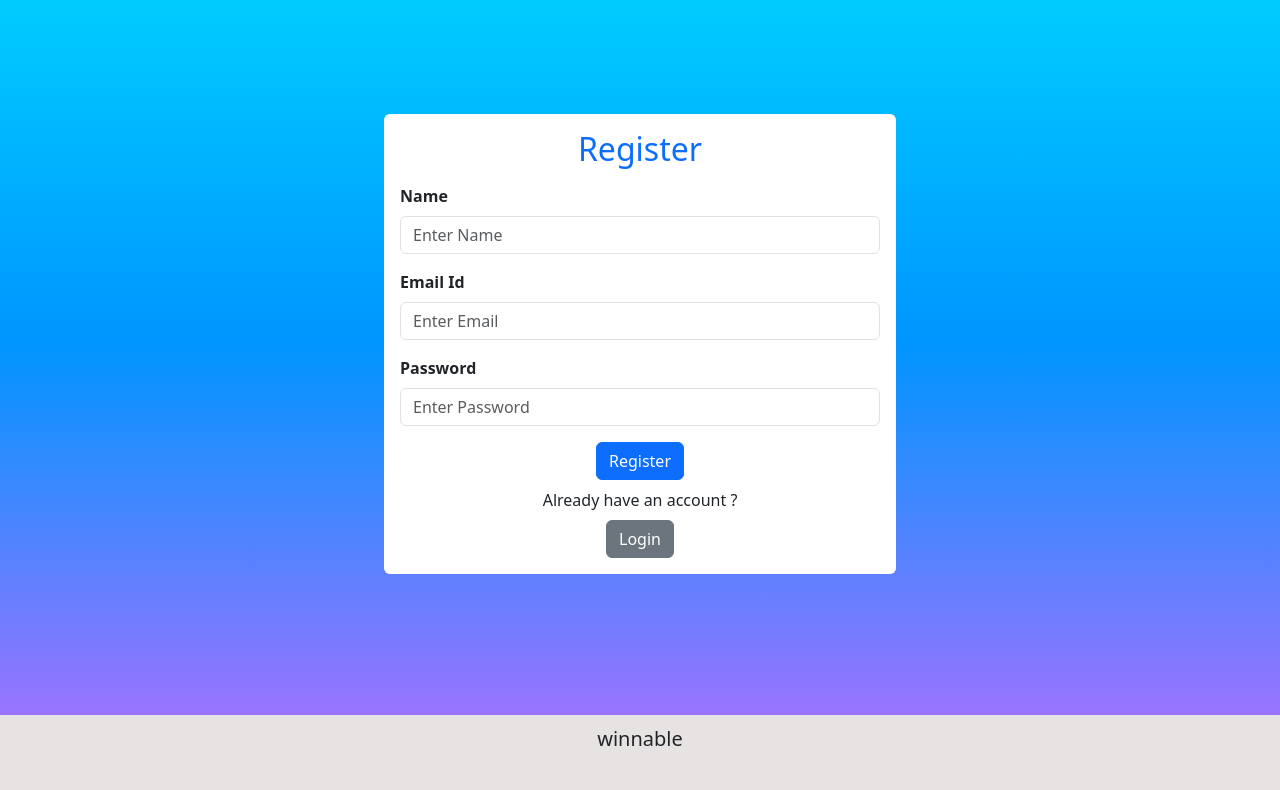
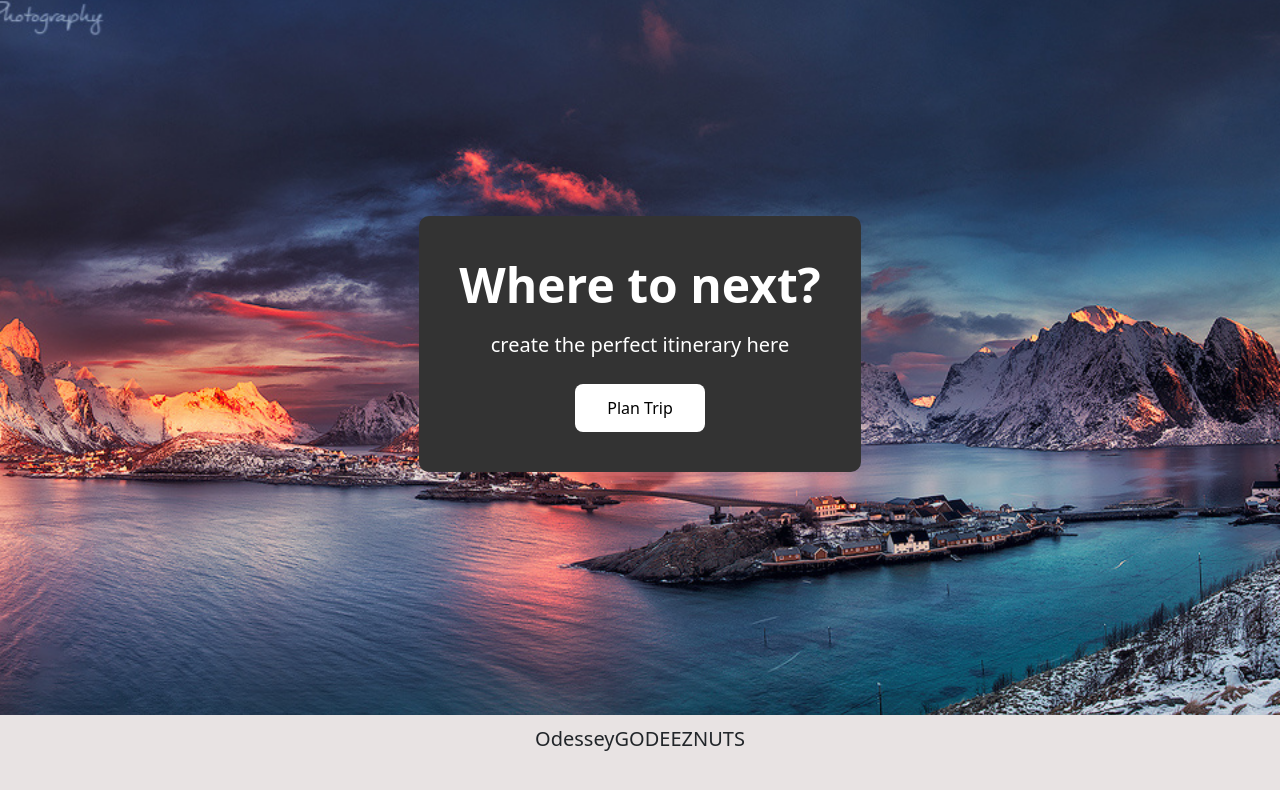
Before and after one commit to Jmjmorelli/smart-trip-optimizer, a React (Vite) app in the folder client/: page / in a window 1280 px wide. Shown: the top 790 px of the page. Built offline with nearby package versions, Linux system fonts and the light colour scheme.

Commit message:
Added landing page
poooooop

```diff
--- a/client/src/components/App.jsx
+++ b/client/src/components/App.jsx
@@ -1,6 +1,7 @@
 import Home from './Home';
 import Login from './Login';
 import Register from './Register';
+import Landing from './Landing';
 import {BrowserRouter, Routes, Route} from "react-router-dom";
 
 function App() {
@@ -9,7 +10,7 @@ function App() {
     <div style={{marginTop : '-3.5rem'}}>
       <BrowserRouter >
         <Routes>
-          <Route path="/" element ={<Register/>} />
+          <Route path="/" element ={<Landing/>} />
           <Route path="/register" element ={<Register/>} />
           <Route path="/login" element ={<Login/>} />
           <Route path="/home" element ={<Home/>} />
--- a/client/src/components/Footer.jsx
+++ b/client/src/components/Footer.jsx
@@ -6,7 +6,7 @@ export default function Footer() {
 
             <div className="text-center">
                     <h5>
-                        winnable
+                        OdesseyGODEEZNUTS
                     </h5>
             </div>
 
--- /dev/null
+++ b/client/src/components/Landing.jsx
@@ -0,0 +1,69 @@
+import React from 'react';
+import { useNavigate } from 'react-router-dom';
+
+const Landing = () => {
+  const navigate = useNavigate();
+
+  // Background style
+  const containerStyle = {
+    backgroundImage: "url('/images/landing.jpg')",
+    backgroundSize: 'cover',
+    backgroundPosition: 'center',
+    height: '100vh',
+    width: '100%',
+    display: 'flex',
+    justifyContent: 'center',
+    alignItems: 'center',
+    position: 'relative',
+  };
+
+
+  const overlayStyle = {
+    backgroundColor: '#333',
+    padding: '40px',
+    borderRadius: '10px',
+    color: '#fff',
+    textAlign: 'center',
+  };
+
+  const headlineStyle = {
+    fontSize: '3rem',
+    fontWeight: '700',
+    marginBottom: '1rem',
+  };
+
+  const subheadStyle = {
+    fontSize: '1.25rem',
+    marginBottom: '1.5rem',
+  };
+
+  const buttonStyle = {
+    padding: '0.75rem 2rem',
+    fontSize: '1rem',
+    border: 'none',
+    borderRadius: '8px',
+    backgroundColor: '#fff',
+    color: '#000',
+    cursor: 'pointer',
+    transition: 'background 0.3s ease',
+  };
+
+  return (
+    <div style={containerStyle}>
+        <div style={overlayStyle}>
+            <h1 style={headlineStyle}>Where to next?</h1>
+            <p style={subheadStyle}>create the perfect itinerary here</p>
+            <button
+            style={buttonStyle}
+            onClick={() => navigate('/Register')}
+            onMouseEnter={(e) => (e.target.style.background = '#f0f0f0')}
+            onMouseLeave={(e) => (e.target.style.background = '#fff')}
+            >
+            Plan Trip
+            </button>
+        </div>
+    </div>
+  );
+};
+
+export default Landing;
--- a/client/src/components/Register.jsx
+++ b/client/src/components/Register.jsx
@@ -78,7 +78,7 @@ const Register = () => {
                         <button type="submit" className="btn btn-primary">Register</button>
                     </form>
 
-                    <p className='container my-2'>Already have an account ?</p>
+                    <p className='container my-2'>Already have an account?</p>
                     <Link to='/login' className="btn btn-secondary">Login</Link>
                 </div>
             </div>
```
Also changed, not shown: client/public/images/landing.jpg (added).
